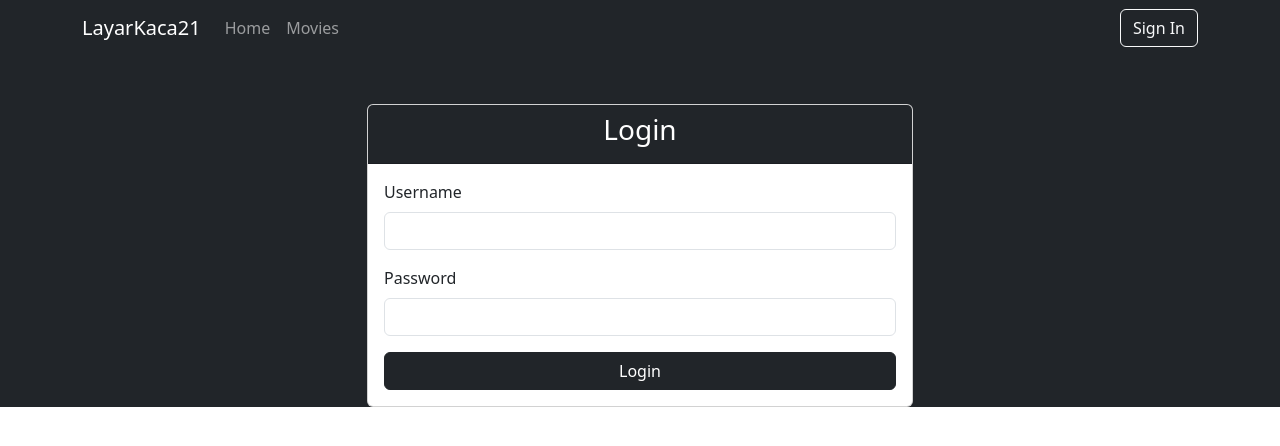
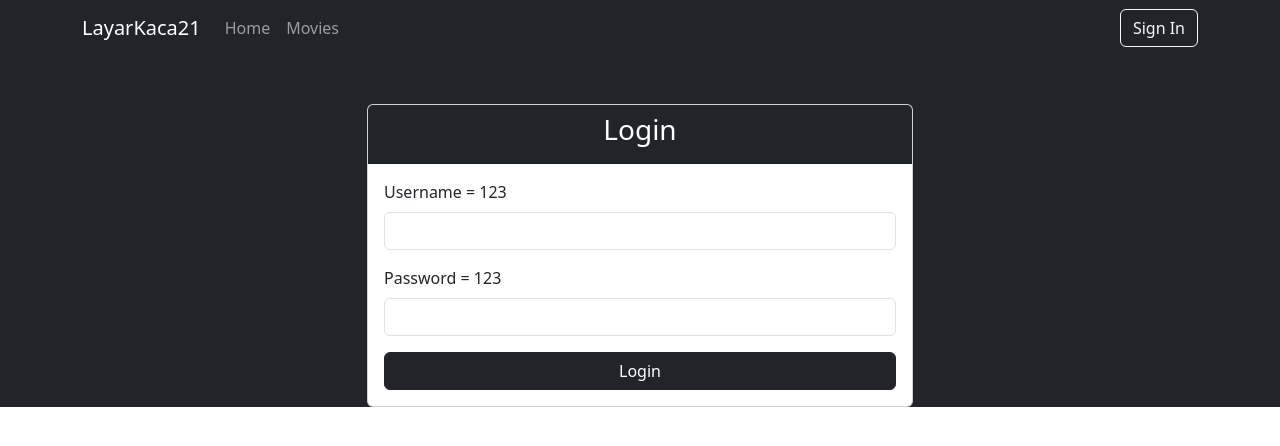
Before and after one commit to ilhardika/Movie-List, a React (Create React App) app: page /login in a window 1280 px wide. Shown: the top 446 px of the page. Built offline with nearby package versions, Linux system fonts and the light colour scheme; no server answers.

Commit message:
update login

```diff
--- a/public/index.html
+++ b/public/index.html
@@ -1,9 +1,9 @@
 <!DOCTYPE html>
-<html lang="en">
+<html lang="en" style="height: 100%">
   <head>
     <meta charset="utf-8" />
     <link rel="icon" href="%PUBLIC_URL%/favicon.ico" />
-    <meta name="viewport" content="width=device-width, initial-scale=1" />
+    <!-- <meta name="viewport" content="width=device-width, initial-scale=1" /> -->
     <meta name="theme-color" content="#000000" />
     <meta
       name="description"
@@ -26,7 +26,7 @@
     -->
     <title>Layarkaca 21</title>
   </head>
-  <body style="height: 100%">
+  <body>
     <noscript>You need to enable JavaScript to run this app.</noscript>
     <div id="root"></div>
     <!--
--- a/src/components/Login.js
+++ b/src/components/Login.js
@@ -40,7 +40,7 @@
               <form onSubmit={handleLogin}>
                 <div className="mb-3">
                   <label htmlFor="username" className="form-label">
-                    Username
+                    Username = 123
                   </label>
                   <input
                     type="text"
@@ -53,7 +53,7 @@
                 </div>
                 <div className="mb-3">
                   <label htmlFor="password" className="form-label">
-                    Password
+                    Password = 123
                   </label>
                   <input
                     type="password"
```
